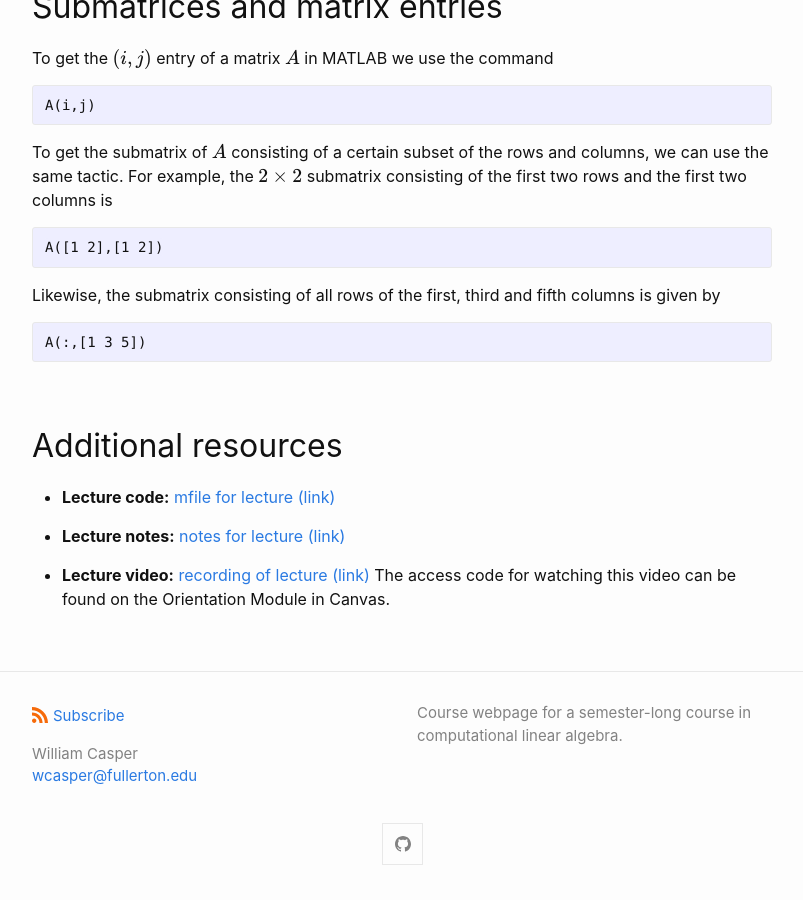
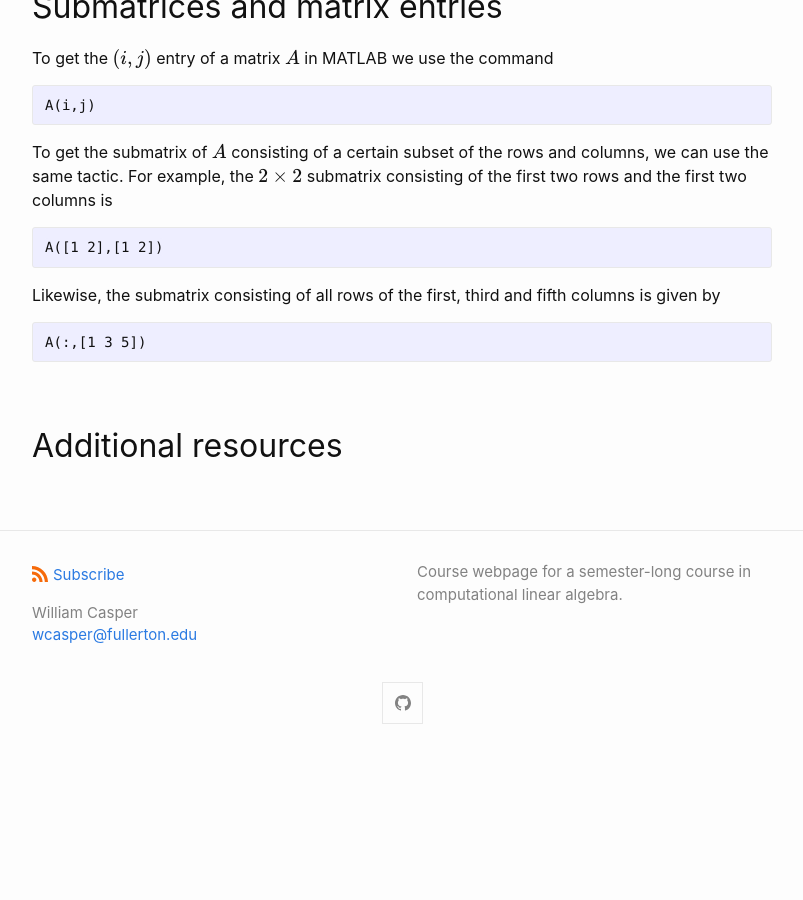
Before and after one commit to wcasper/math107spring2023, a Jekyll site: the page built from _posts/2023-01-25-Week-1-Lecture-2.md, in a window 1280 px wide and 900 px high, scrolled down 2834 px. Shown: the whole window, without its empty margins (238-1041 px from the left). Built offline with Jekyll 4.4.1, drawn with Linux system fonts in a browser that asks for light colours; after the commit the page ends 3593 px from its top, so only the background shows below that.

Commit message:
removed old links

````diff
--- a/_posts/2023-01-25-Week-1-Lecture-2.md
+++ b/_posts/2023-01-25-Week-1-Lecture-2.md
@@ -124,9 +124,3 @@ A(:,[1 3 5])
 ```
 
 ## Additional resources
-* **Lecture code:** <a target="_parent" href="https://wcasper.github.io/math107spring2022/MATLAB/lecture2.m">mfile for lecture (link)</a>
-
-* **Lecture notes:** <a target="_parent" href="https://wcasper.github.io/math107spring2022/extras/notes/lecture2-2022-01-26.pdf">notes for lecture (link)</a>
-
-* **Lecture video:** <a target="_parent" href="https://fullerton.zoom.us/rec/share/7UFYMdIe7DTUEOLHheiaRt4dApZOAtsweR8BvTvpu4X1YA2aPseEhh2LA5P33fjZ.OWczMKy6P0UUj4NN?startTime=1643234858000">recording of lecture (link)</a>
-The access code for watching this video can be found on the Orientation Module in Canvas.
````
